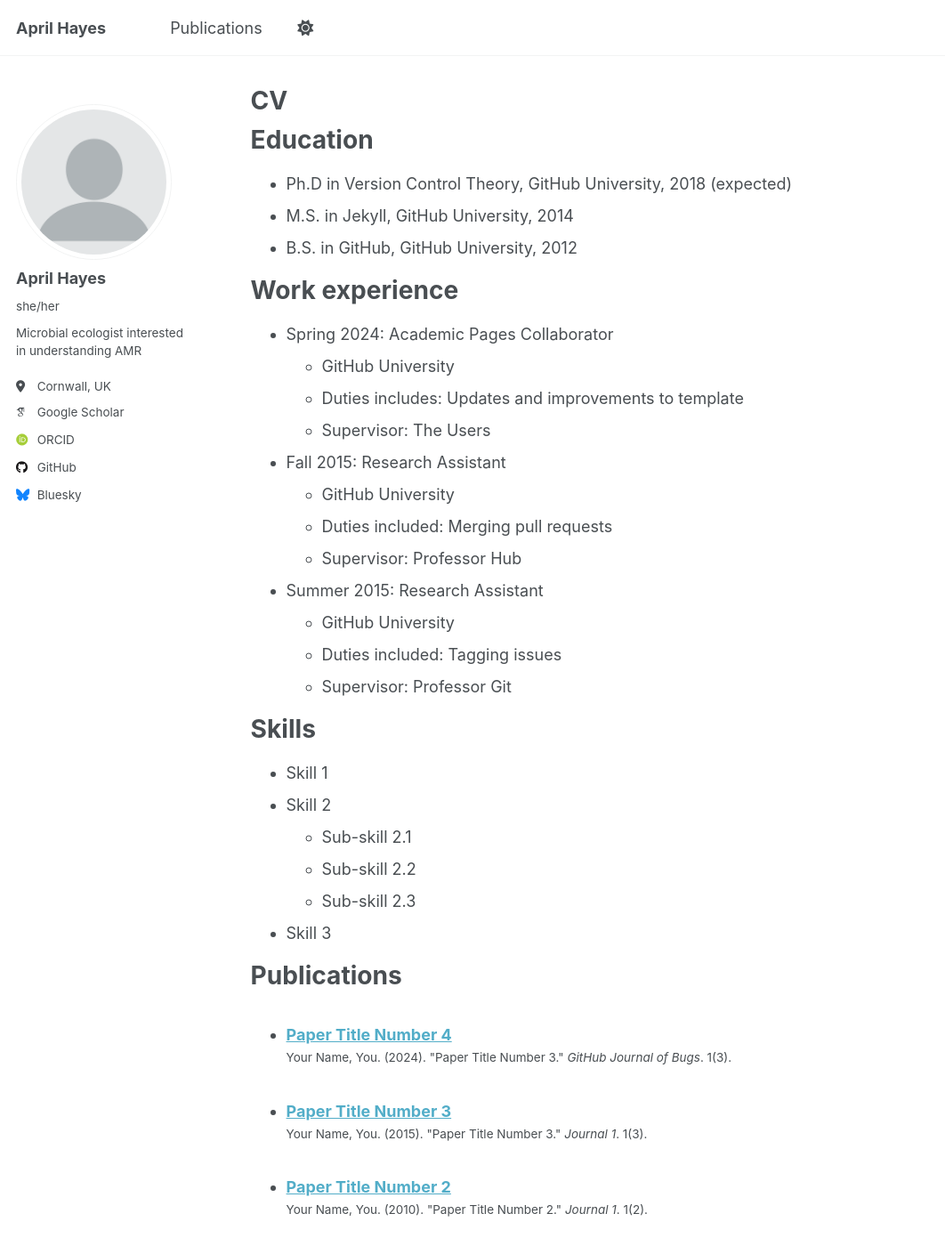
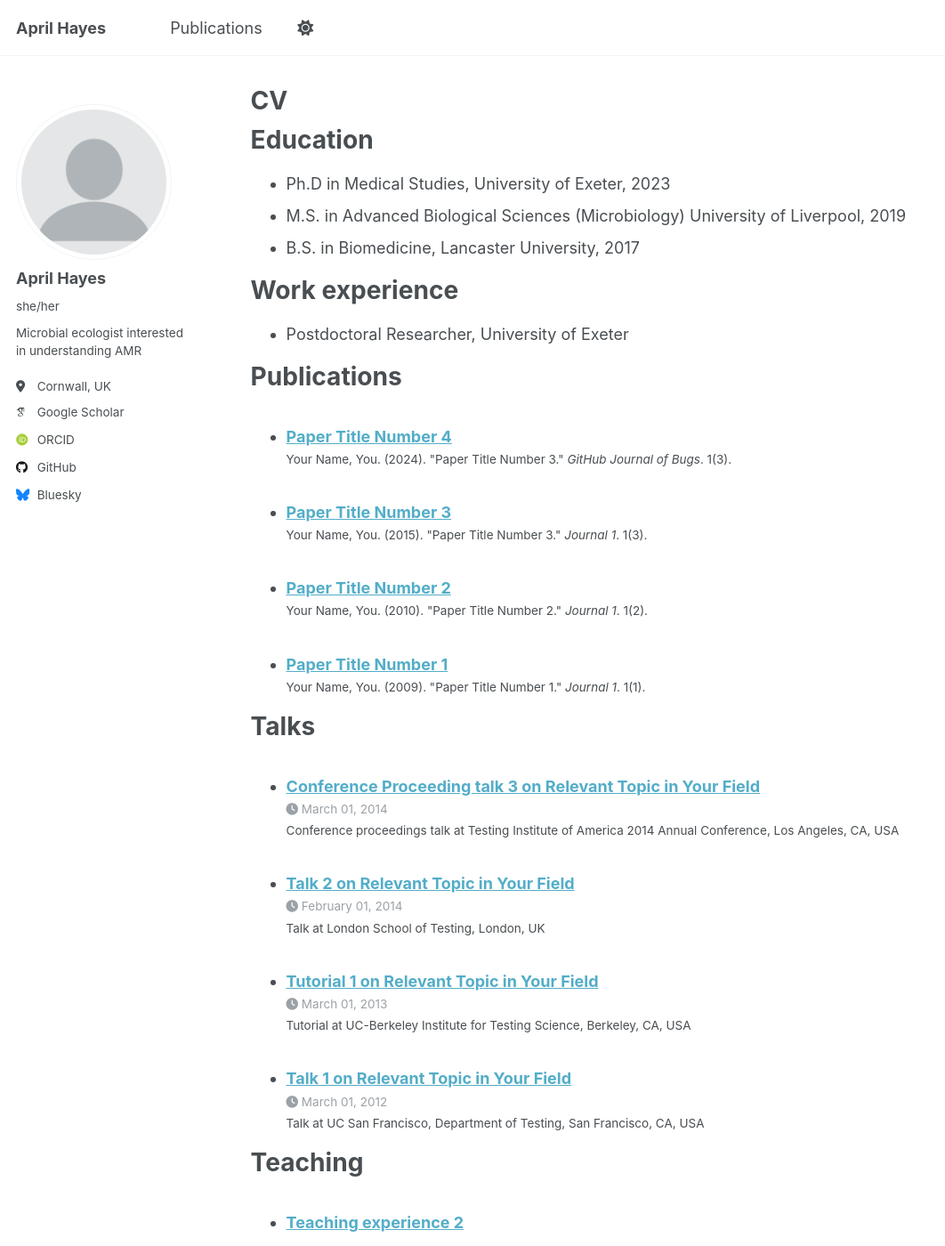
Before and after one commit to ahayyes/ahayyes.github.io, a Jekyll site: the page built from _pages/cv.md, in a window 1280 px wide and 1400 px high. Shown: the whole window at 89% size, without its empty margins (0-1062 px from the left). Built offline with Jekyll 4.4.1, drawn with Linux system fonts in a browser that asks for light colours; some web fonts are replaced; some of the changed text lies outside the part shown.

Commit message:
Update cv.md

```diff
--- a/_pages/cv.md
+++ b/_pages/cv.md
@@ -11,35 +11,13 @@ redirect_from:
 
 Education
 ======
-* Ph.D in Version Control Theory, GitHub University, 2018 (expected)
-* M.S. in Jekyll, GitHub University, 2014
-* B.S. in GitHub, GitHub University, 2012
+* Ph.D in Medical Studies, University of Exeter, 2023
+* M.S. in Advanced Biological Sciences (Microbiology) University of Liverpool, 2019
+* B.S. in Biomedicine, Lancaster University, 2017
 
 Work experience
 ======
-* Spring 2024: Academic Pages Collaborator
-  * GitHub University
-  * Duties includes: Updates and improvements to template
-  * Supervisor: The Users
-
-* Fall 2015: Research Assistant
-  * GitHub University
-  * Duties included: Merging pull requests
-  * Supervisor: Professor Hub
-
-* Summer 2015: Research Assistant
-  * GitHub University
-  * Duties included: Tagging issues
-  * Supervisor: Professor Git
-
-Skills
-======
-* Skill 1
-* Skill 2
-  * Sub-skill 2.1
-  * Sub-skill 2.2
-  * Sub-skill 2.3
-* Skill 3
+* Postdoctoral Researcher, University of Exeter
 
 Publications
 ======
@@ -61,4 +39,4 @@ Teaching
 
 Service and leadership
 ======
-* Currently signed in to 43 different slack teams
+* Co-founder of the University of Exeter Penryn Microbiology Early Career Researcher Network
```
